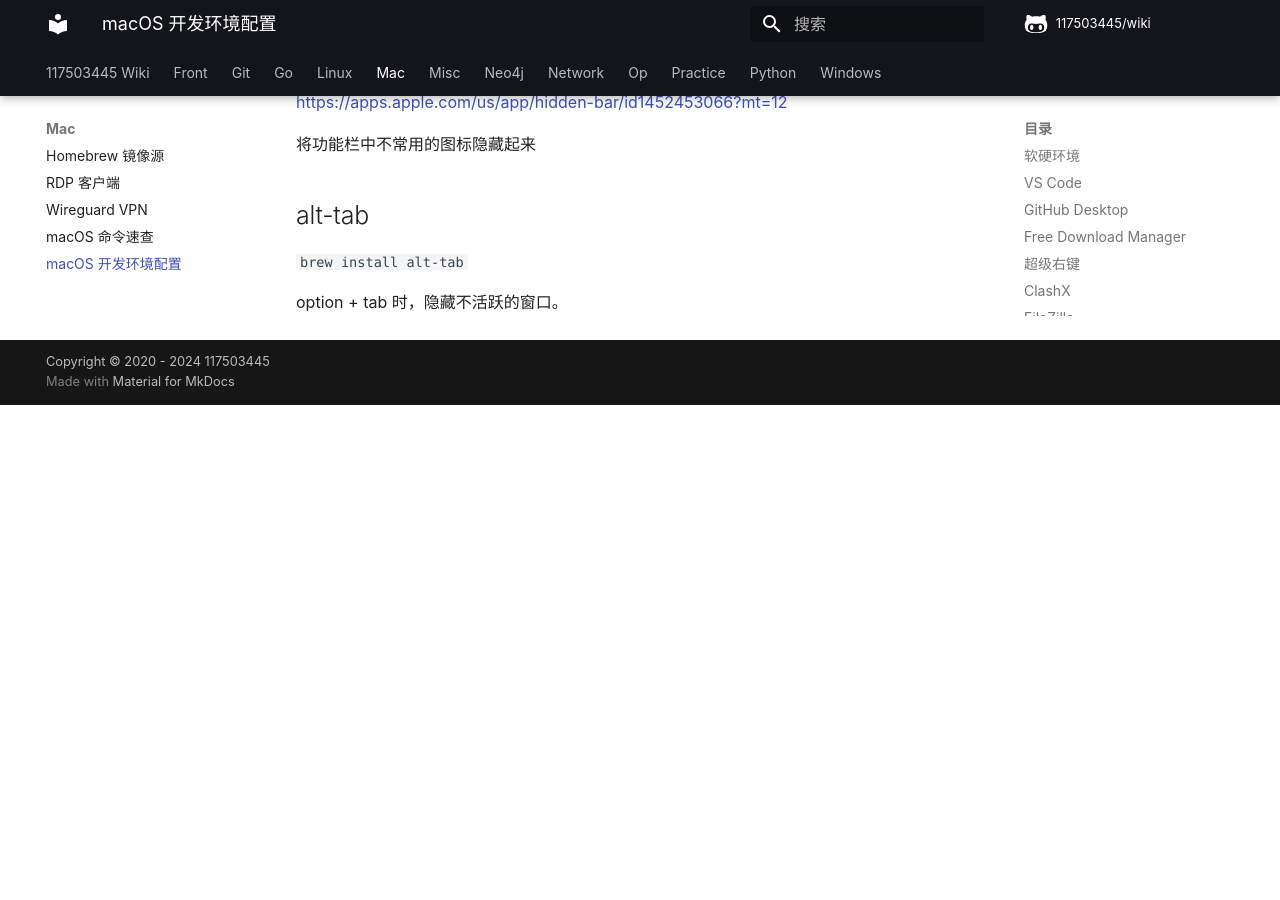
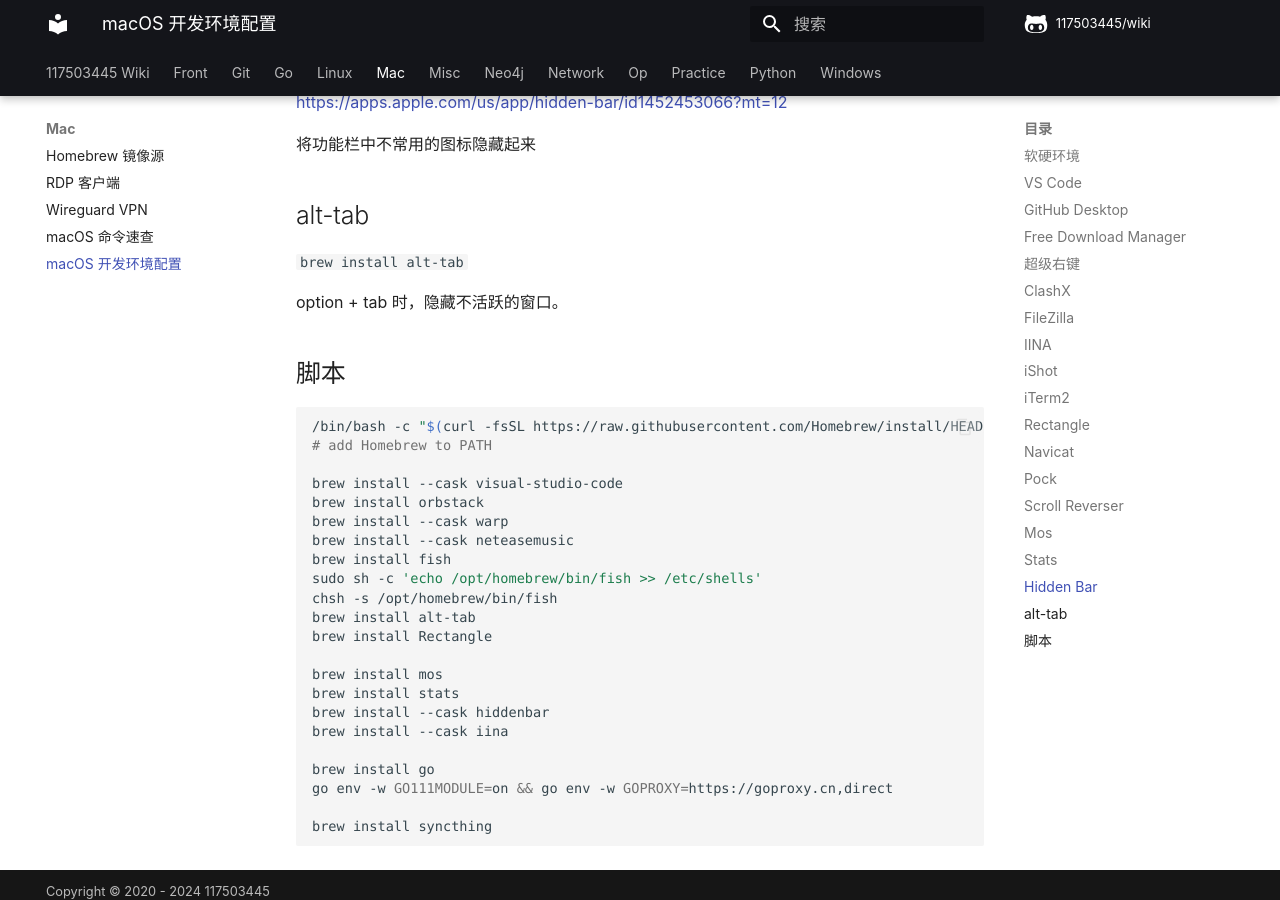
Before and after one commit to 117503445/wiki, an MkDocs documentation site: the page built from docs/mac/macOS 开发环境配置.md, in a window 1280 px wide and 900 px high, scrolled down 2972 px. Built offline with MkDocs 1.6.1 and Material for MkDocs 9.7.7, drawn with Linux system fonts in a browser that asks for light colours; some web fonts are replaced; comment, search, counter and statistics services are not loaded; before the commit the page ends 3377 px from its top, so only the background shows below that.

Commit message:
1
Signed-off-by: 117503445 <t117503445@gmail.com>

````diff
--- a/docs/mac/macOS 开发环境配置.md
+++ b/docs/mac/macOS 开发环境配置.md
@@ -113,3 +113,30 @@ macOS Big Sur 11.6
 `brew install alt-tab`
 
 option + tab 时，隐藏不活跃的窗口。
+
+## 脚本
+
+```sh
+/bin/bash -c "$(curl -fsSL https://raw.githubusercontent.com/Homebrew/install/HEAD/install.sh)"
+# add Homebrew to PATH
+
+brew install --cask visual-studio-code
+brew install orbstack
+brew install --cask warp
+brew install --cask neteasemusic
+brew install fish
+sudo sh -c 'echo /opt/homebrew/bin/fish >> /etc/shells'
+chsh -s /opt/homebrew/bin/fish
+brew install alt-tab
+brew install Rectangle
+
+brew install mos
+brew install stats
+brew install --cask hiddenbar
+brew install --cask iina
+
+brew install go
+go env -w GO111MODULE=on && go env -w GOPROXY=https://goproxy.cn,direct
+
+brew install syncthing
+```
````
